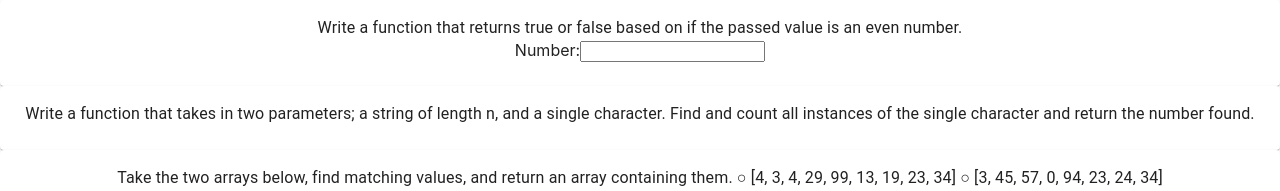
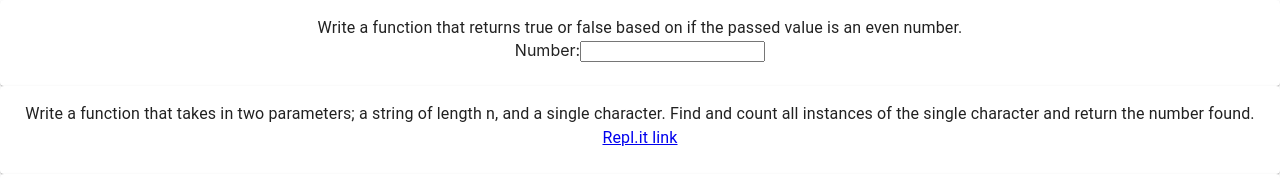
Before and after one commit to BekahHW/coding-sample, a React (Create React App) app: page / in a window 1280 px wide. Shown: the top 191 px of the page. Built offline with nearby package versions, Linux system fonts and the light colour scheme; no server answers.

Commit message:
Add repl.it link for getFrequency

```diff
--- a/src/components/LogicProblems.js
+++ b/src/components/LogicProblems.js
@@ -33,6 +33,11 @@ const LogicProblems = () => {
             and a single character. Find and count all instances of the single
             character and return the number found.
           </Typography>
+          <Typography>
+            <a href="https://repl.it/@BekahHW/chameleon-coding-challenge">
+              Repl.it link
+            </a>
+          </Typography>
         </CardContent>
       </Card>
       <Card>
```
